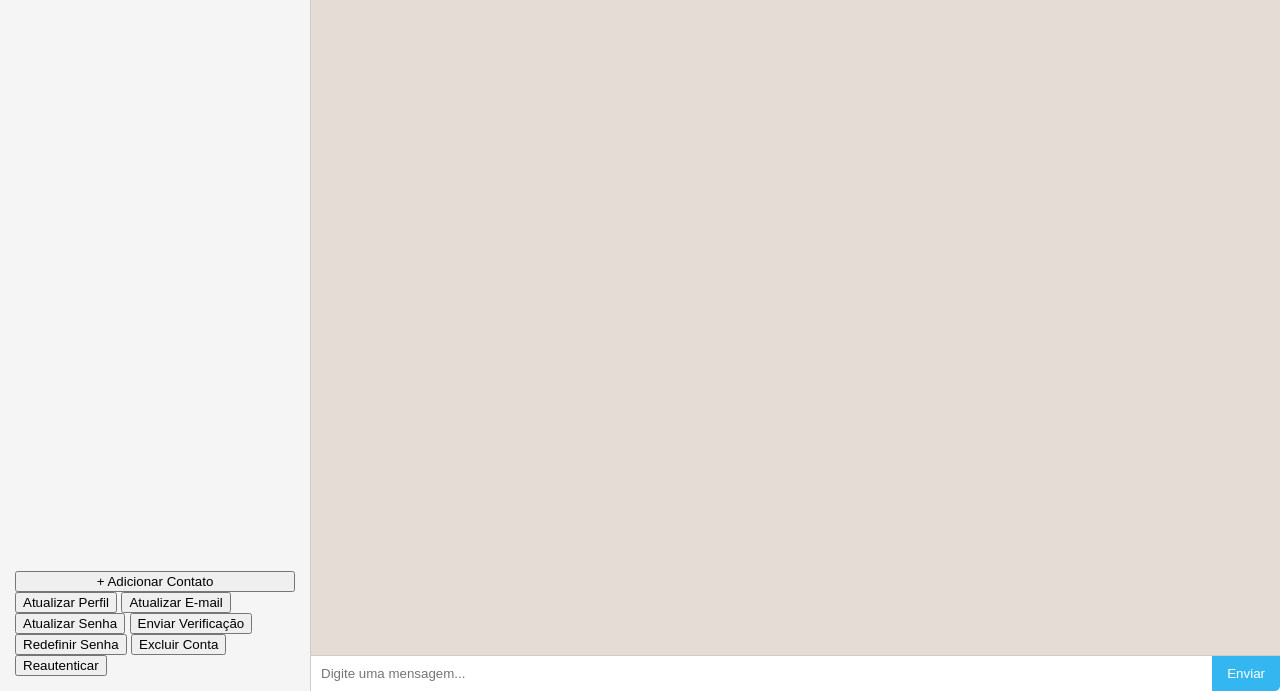
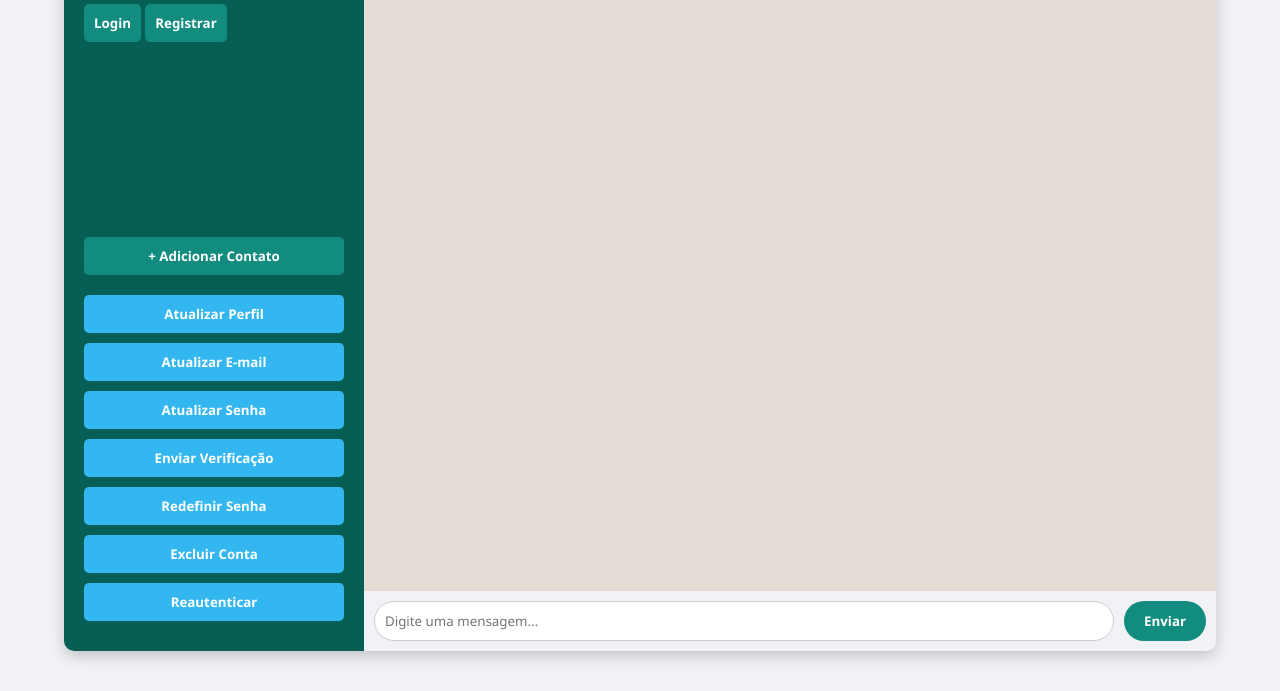
Before and after one commit to oliviartes/MemoZap, a plain HTML site: page index.html in a window 1280 px wide. Shown: the part 109-800 px from the top of the page. Drawn offline with Linux system fonts and the light colour scheme; no server answers.

Commit message:
Atualiza├º├úo do site GitHub Pages

```diff
--- a/style.css
+++ b/style.css
@@ -1,121 +1,24 @@
-/* -----------------------
-   Estilo Geral
------------------------ */
-body {
-    margin: 0;
-    font-family: Arial, sans-serif;
-}
-
-.container {
-    display: flex;
-    height: 100vh;
-}
-
-/* -----------------------
-   Sidebar
------------------------ */
-.sidebar {
-    width: 280px;
-    background-color: #f5f5f5;
-    border-right: 1px solid #ccc;
-    padding: 15px;
-    display: flex;
-    flex-direction: column;
-}
-
-.sidebar h2 {
-    margin-top: 0;
-}
-
-#contacts {
-    flex: 1;
-    overflow-y: auto;
-    margin-bottom: 10px;
-}
-
-.auth-buttons {
-    margin-bottom: 10px;
-    display: flex;
-    gap: 10px;
-}
-
-.auth-buttons button {
-    flex: 1;
-    padding: 10px;
-    cursor: pointer;
-    background-color: #25d366;
-    color: white;
-    border: none;
-    border-radius: 15px;
-    transition: background-color 0.2s;
-}
-
-.auth-buttons button:hover {
-    background-color: #1ebe57;
-}
-
-/* -----------------------
-   Chat
------------------------ */
-.chat {
-    flex: 1;
-    display: flex;
-    flex-direction: column;
-}
-
-#messages {
-    flex: 1;
-    padding: 15px;
-    overflow-y: auto;
-    background-color: #e5ddd5;
-}
-
-.message {
-    max-width: 60%;
-    padding: 10px;
-    border-radius: 10px;
-    background: #dcf8c6;
-    align-self: flex-start;
-    transition: 0.3s;
-    word-wrap: break-word;
-    margin-bottom: 10px;
-}
-
-.message.mine {
-    background: #34b7f1;
-    color: #fff;
-    align-self: flex-end;
-}
-
-.input-area {
-    display: flex;
-    border-top: 1px solid #ccc;
-}
-
-.input-area input {
-    flex: 1;
-    padding: 10px;
-    border: none;
-    outline: none;
-    border-radius: 0;
-}
-
-.input-area button {
-    padding: 10px 15px;
-    border: none;
-    background-color: #34b7f1;
-    color: white;
-    cursor: pointer;
-    border-radius: 0 0 5px 0;
-}
-
-/* -----------------------
-   Contatos
------------------------ */
-.contact {
-    padding: 8px;
-    margin-bottom: 5px;
-    background-color: #fff;
-    border-radius: 10px;
-    cursor: pointer;
-}
+* { margin: 0; padding: 0; box-sizing: border-box; font-family: 'Segoe UI', Tahoma, Geneva, Verdana, sans-serif; }
+body { height: 100vh; display: flex; justify-content: center; align-items: center; background: #f0f2f5; }
+.container { display: flex; width: 90%; height: 90vh; background: #fff; border-radius: 10px; overflow: hidden; box-shadow: 0 5px 15px rgba(0,0,0,0.2); }
+.sidebar { width: 300px; background: #075e54; color: #fff; display: flex; flex-direction: column; padding: 20px; }
+.sidebar h2 { text-align: center; margin-bottom: 20px; font-size: 24px; }
+.auth-buttons button, .sidebar button { background: #128c7e; border: none; padding: 10px; margin-bottom: 10px; border-radius: 5px; color: #fff; font-weight: bold; cursor: pointer; transition: 0.3s; }
+.auth-buttons button:hover, .sidebar button:hover { background: #075e54; }
+#contacts { flex: 1; overflow-y: auto; margin: 10px 0; padding: 5px; border-radius: 5px; background: #075e54cc; }
+.contact { padding: 10px; margin-bottom: 5px; border-radius: 5px; cursor: pointer; transition: 0.3s; }
+.contact:hover { background: #25d366cc; }
+.user-actions { margin-top: 10px; display: flex; flex-direction: column; }
+.user-actions button { background: #34b7f1; }
+.user-actions button:hover { background: #128c7e; }
+.chat { flex: 1; display: flex; flex-direction: column; background: #e5ddd5; }
+.messages { flex: 1; overflow-y: auto; padding: 20px; display: flex; flex-direction: column; gap: 10px; }
+.message { max-width: 60%; padding: 10px; border-radius: 10px; background: #dcf8c6; align-self: flex-start; word-wrap: break-word; }
+.message.mine { align-self: flex-end; background-color: #34b7f1; color: #fff; }
+.input-area { display: flex; padding: 10px; background: #f0f2f5; }
+.input-area input { flex: 1; padding: 10px; border-radius: 20px; border: 1px solid #ccc; outline: none; }
+.input-area button { padding: 10px 20px; margin-left: 10px; border: none; border-radius: 20px; background: #128c7e; color: #fff; cursor: pointer; font-weight: bold; transition: 0.3s; }
+.input-area button:hover { background: #075e54; }
+#contacts::-webkit-scrollbar, .messages::-webkit-scrollbar { width: 8px; }
+#contacts::-webkit-scrollbar-thumb, .messages::-webkit-scrollbar-thumb { background-color: #128c7e; border-radius: 4px; }
+#contacts::-webkit-scrollbar-track, .messages::-webkit-scrollbar-track { background: transparent; }
```
